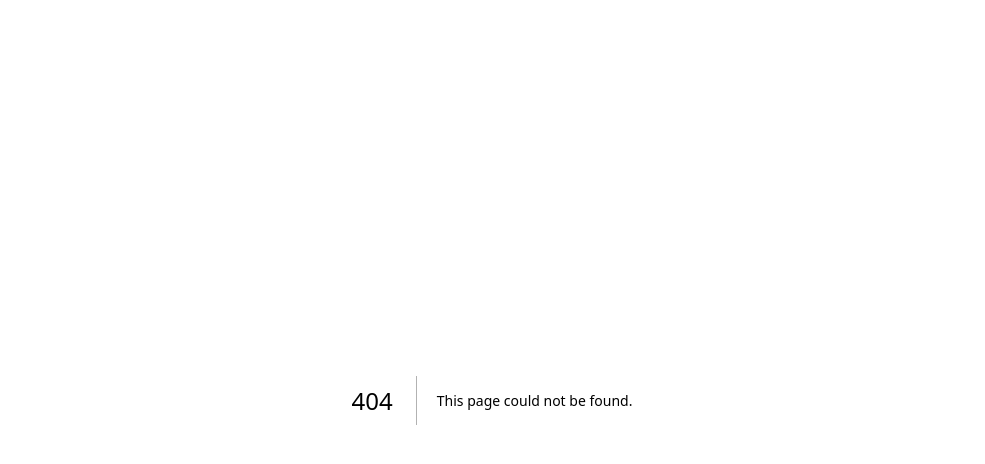
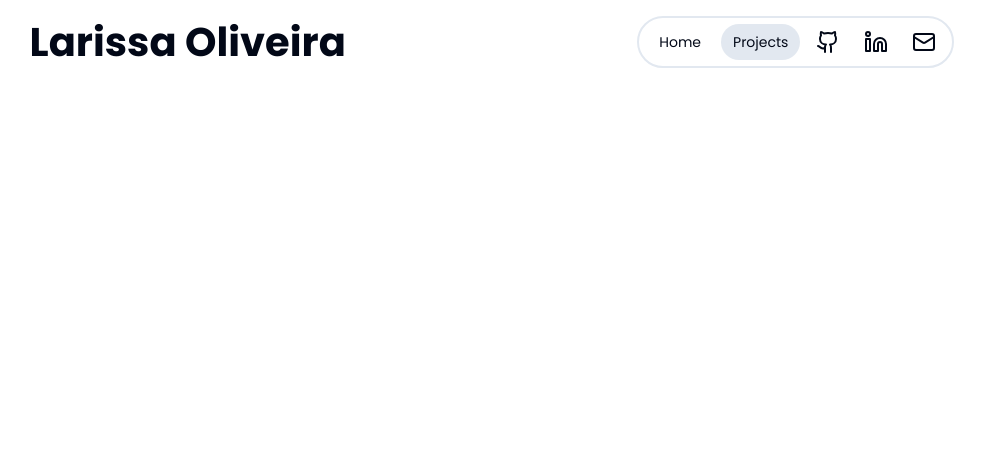
Before and after one commit to larissaOliveiraz/fullstack-portfolio, a Next.js app: page /projects in a window 1280 px wide. Before the commit this address had no page. Shown: the top 464 px of the page, without its empty margins (148-1133 px from the left). Built offline with nearby package versions, Linux system fonts and the light colour scheme.

Commit message:
feat: create header component

```diff
--- a/package.json
+++ b/package.json
@@ -9,6 +9,7 @@
     "lint": "next lint"
   },
   "dependencies": {
+    "@radix-ui/react-slot": "^1.0.2",
     "class-variance-authority": "^0.7.0",
     "clsx": "^2.0.0",
     "lucide-react": "^0.284.0",
--- a/src/app/globals.css
+++ b/src/app/globals.css
@@ -5,6 +5,8 @@
 html,
 body,
 :root {
+  width: 85%;
+  margin: 0 auto;
   height: 100%;
 }
 
--- a/src/app/layout.tsx
+++ b/src/app/layout.tsx
@@ -1,3 +1,4 @@
+import Header from "@/components/header";
 import "./globals.css";
 import type { Metadata } from "next";
 import { Poppins } from "next/font/google";
@@ -16,7 +17,10 @@
 }) {
   return (
     <html lang="en">
-      <body className={font.className}>{children}</body>
+      <body className={font.className}>
+        <Header />
+        {children}
+      </body>
     </html>
   );
 }
--- a/src/app/page.tsx
+++ b/src/app/page.tsx
@@ -1,7 +1,5 @@
+import Header from "@/components/header";
+
 export default function Home() {
-  return (
-    <main>
-      <p>Page</p>
-    </main>
-  );
+  return <main></main>;
 }
--- /dev/null
+++ b/src/app/projects/page.tsx
@@ -0,0 +1,5 @@
+import Header from "@/components/header";
+
+export default function Projects() {
+  return <div></div>;
+}
--- /dev/null
+++ b/src/components/header.tsx
@@ -0,0 +1,60 @@
+"use client";
+import { Github, Linkedin, Mail } from "lucide-react";
+import { Button } from "./ui/button";
+import { usePathname } from "next/navigation";
+import { cn } from "@/lib/utils";
+import Link from "next/link";
+
+export default function Header() {
+  const pathname = usePathname();
+
+  const homePage = pathname === "/";
+  const projectsPage = pathname === "/projects";
+
+  return (
+    <header className="flex items-center justify-between py-3">
+      <h1 className="text-[2.5rem] font-bold">Larissa Oliveira</h1>
+      <nav className="flex items-center gap-2 px-2 py-1 border-2 rounded-full">
+        <Button
+          asChild
+          variant={"ghost"}
+          size={"sm"}
+          className={cn(homePage && "bg-slate-200")}
+        >
+          <Link href="/" className="text-[1rem]">
+            Home
+          </Link>
+        </Button>
+
+        <Button
+          asChild
+          variant={"ghost"}
+          size={"sm"}
+          className={cn(projectsPage && "bg-slate-200")}
+        >
+          <Link href="/projects" className="text-[1rem]">
+            Projects
+          </Link>
+        </Button>
+
+        <Button variant={"ghost"} size={"icon"}>
+          <Link href="https://github.com/larissaOliveiraz">
+            <Github />
+          </Link>
+        </Button>
+
+        <Button variant={"ghost"} size={"icon"}>
+          <Link href="https://www.linkedin.com/in/larissaoliveiraz/">
+            <Linkedin />
+          </Link>
+        </Button>
+
+        <Button variant={"ghost"} size={"icon"}>
+          <Link href="mailto:oliveira.larissa.dv@gmail.com">
+            <Mail />
+          </Link>
+        </Button>
+      </nav>
+    </header>
+  );
+}
--- /dev/null
+++ b/src/components/ui/button.tsx
@@ -0,0 +1,56 @@
+import * as React from "react";
+import { Slot } from "@radix-ui/react-slot";
+import { cva, type VariantProps } from "class-variance-authority";
+
+import { cn } from "@/lib/utils";
+
+const buttonVariants = cva(
+  "inline-flex items-center justify-center rounded-md text-sm font-medium ring-offset-background transition-colors focus-visible:outline-none focus-visible:ring-2 focus-visible:ring-ring focus-visible:ring-offset-2 disabled:pointer-events-none disabled:opacity-50",
+  {
+    variants: {
+      variant: {
+        default: "bg-primary text-primary-foreground hover:bg-primary/90",
+        destructive:
+          "bg-destructive text-destructive-foreground hover:bg-destructive/90",
+        outline:
+          "border border-input bg-background hover:bg-accent hover:text-accent-foreground",
+        secondary:
+          "bg-secondary text-secondary-foreground hover:bg-secondary/80",
+        ghost: "hover:bg-accent hover:text-accent-foreground",
+        link: "text-primary underline-offset-4 hover:underline",
+      },
+      size: {
+        default: "h-10 px-4 py-2",
+        sm: "h-9 rounded-full px-3",
+        lg: "h-11 rounded-md px-8",
+        icon: "h-10 w-10 rounded-full",
+      },
+    },
+    defaultVariants: {
+      variant: "default",
+      size: "default",
+    },
+  }
+);
+
+export interface ButtonProps
+  extends React.ButtonHTMLAttributes<HTMLButtonElement>,
+    VariantProps<typeof buttonVariants> {
+  asChild?: boolean;
+}
+
+const Button = React.forwardRef<HTMLButtonElement, ButtonProps>(
+  ({ className, variant, size, asChild = false, ...props }, ref) => {
+    const Comp = asChild ? Slot : "button";
+    return (
+      <Comp
+        className={cn(buttonVariants({ variant, size, className }))}
+        ref={ref}
+        {...props}
+      />
+    );
+  }
+);
+Button.displayName = "Button";
+
+export { Button, buttonVariants };
```
Also changed, not shown: 1 other file (tests, documents, lock files or other folders).
